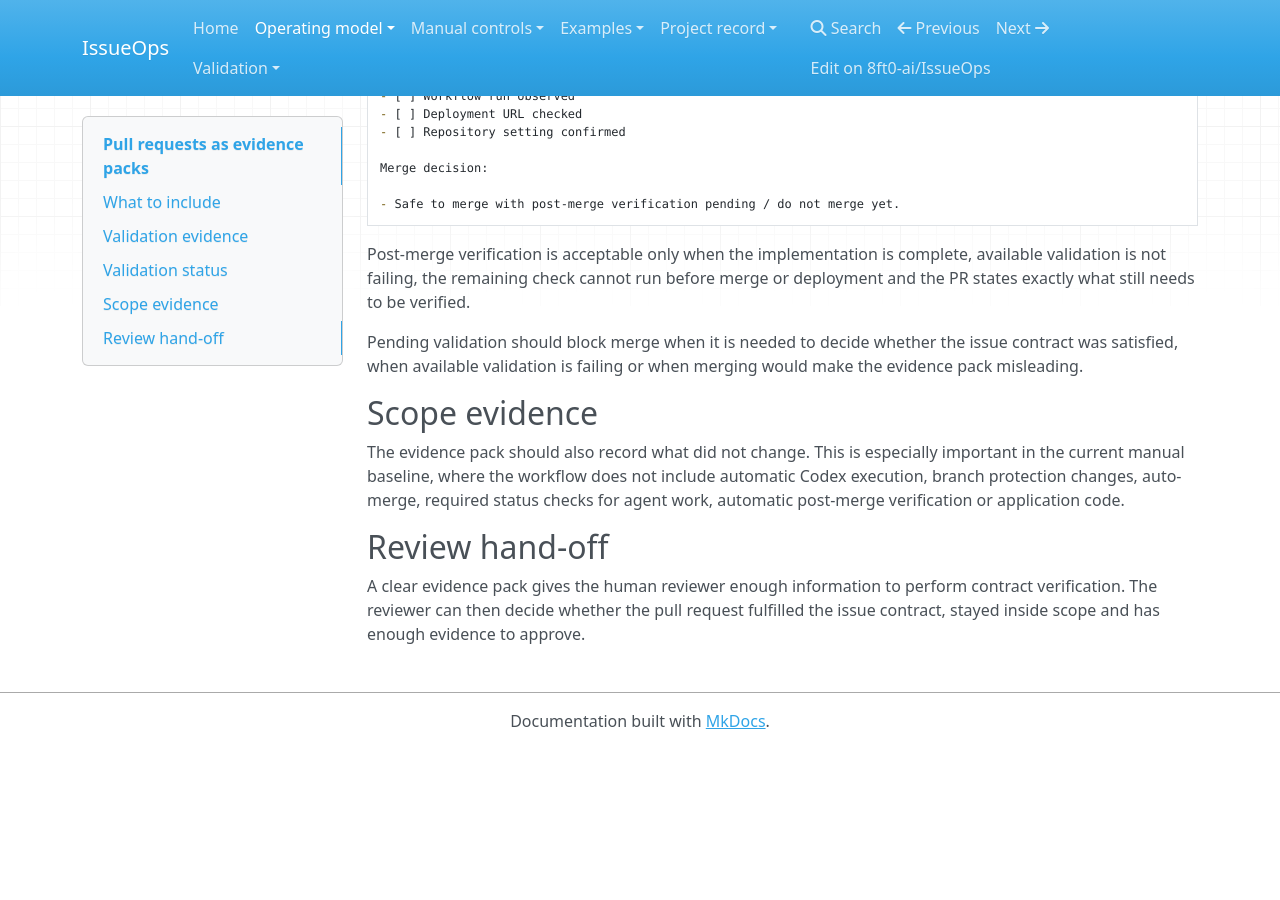
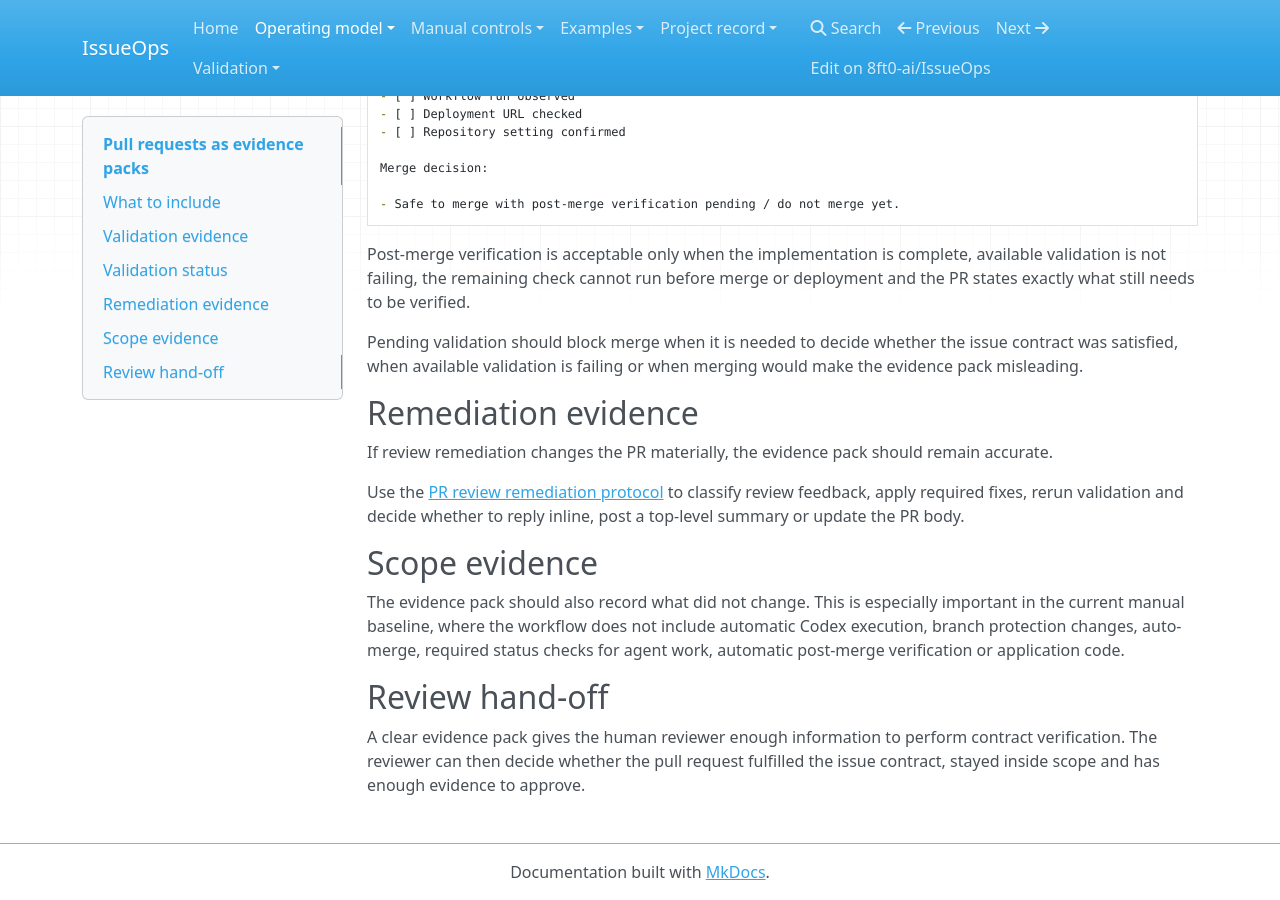
Before and after one commit to 8ft0-ai/IssueOps, an MkDocs documentation site: the page built from docs/pr-evidence-packs.md, in a window 1280 px wide and 900 px high, scrolled down 1100 px. Built offline with MkDocs 1.6.1, drawn with Linux system fonts in a browser that asks for light colours; nearby versions of some CDN libraries; before the commit the page ends 1849 px from its top, so only the background shows below that.

Commit message:
Reference remediation protocol from evidence packs

```diff
--- a/docs/pr-evidence-packs.md
+++ b/docs/pr-evidence-packs.md
@@ -54,6 +54,12 @@ Post-merge verification is acceptable only when the implementation is complete,
 
 Pending validation should block merge when it is needed to decide whether the issue contract was satisfied, when available validation is failing or when merging would make the evidence pack misleading.
 
+## Remediation evidence
+
+If review remediation changes the PR materially, the evidence pack should remain accurate.
+
+Use the [PR review remediation protocol](review-remediation.md) to classify review feedback, apply required fixes, rerun validation and decide whether to reply inline, post a top-level summary or update the PR body.
+
 ## Scope evidence
 
 The evidence pack should also record what did not change. This is especially important in the current manual baseline, where the workflow does not include automatic Codex execution, branch protection changes, auto-merge, required status checks for agent work, automatic post-merge verification or application code.
```
